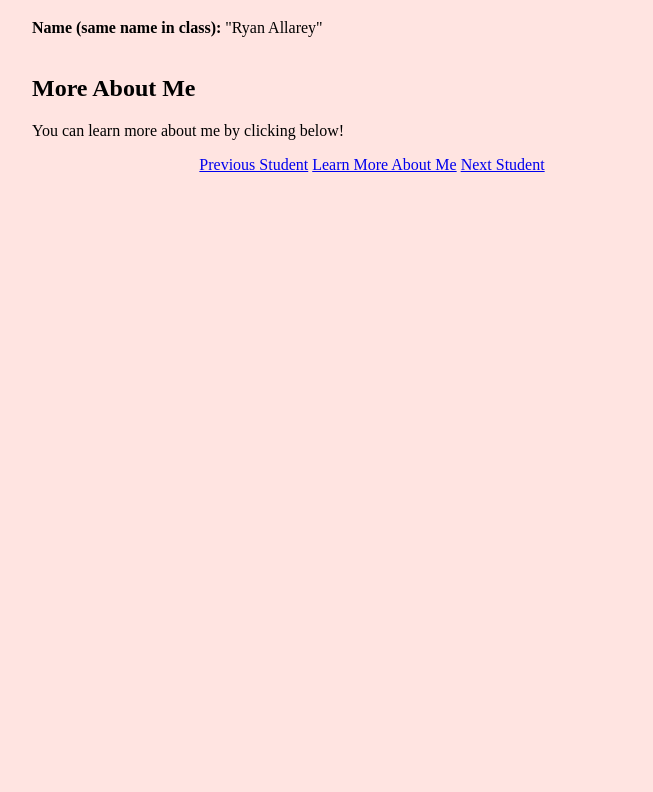
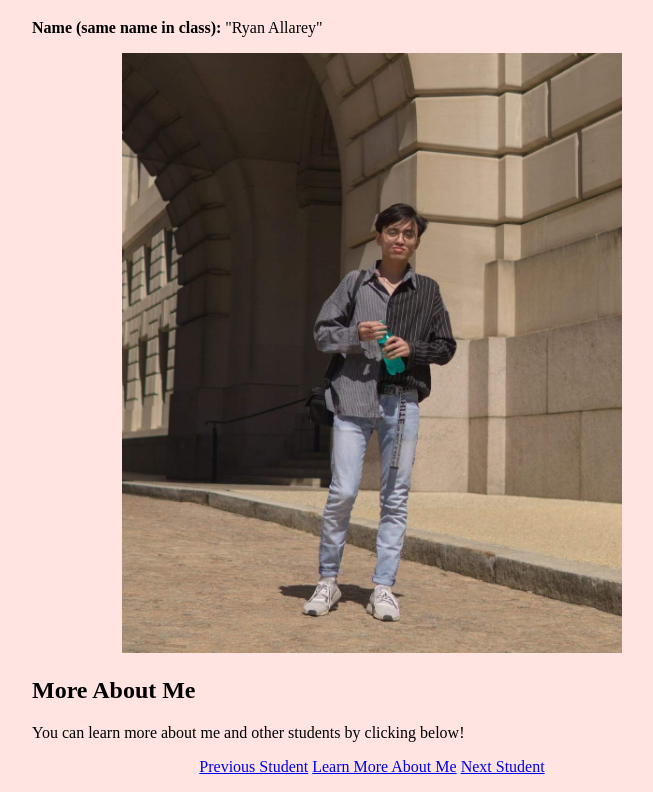
Before and after one commit to rallarey/rallarey.github.io, a plain HTML site: page index.html in a window 1280 px wide. Shown: the part 95-887 px from the top of the page, without its empty margins (268-921 px from the left). Before the commit the page ends 800 px from the top, so only its background shows below. Drawn offline with Linux system fonts and the light colour scheme.

Commit message:
added image

```diff
--- a/index.html
+++ b/index.html
@@ -24,11 +24,13 @@
 				<strong>Name (same name in class): </strong>
 				"Ryan Allarey"
 				<br>
-				<img> </img>
+				<p style = "text-align:center;">
+					<img src="IMG_0441_Original.JPG" alt="Ryan Allarey" width="500" height="600"
+				</p>
 			</p>
 
 			<h2>More About Me</h2>
-			<p>You can learn more about me by clicking below!</p>
+			<p>You can learn more about me and other students by clicking below!</p>
 			<p style="text-align:center;">
 				<a href="https://mattm401.github.io">Previous Student</a>
 				<a href="https://rallarey.github.io/aboutMe.html">Learn More About Me</a>
```
Also changed, not shown: IMG_0441_Original.JPG (added).
